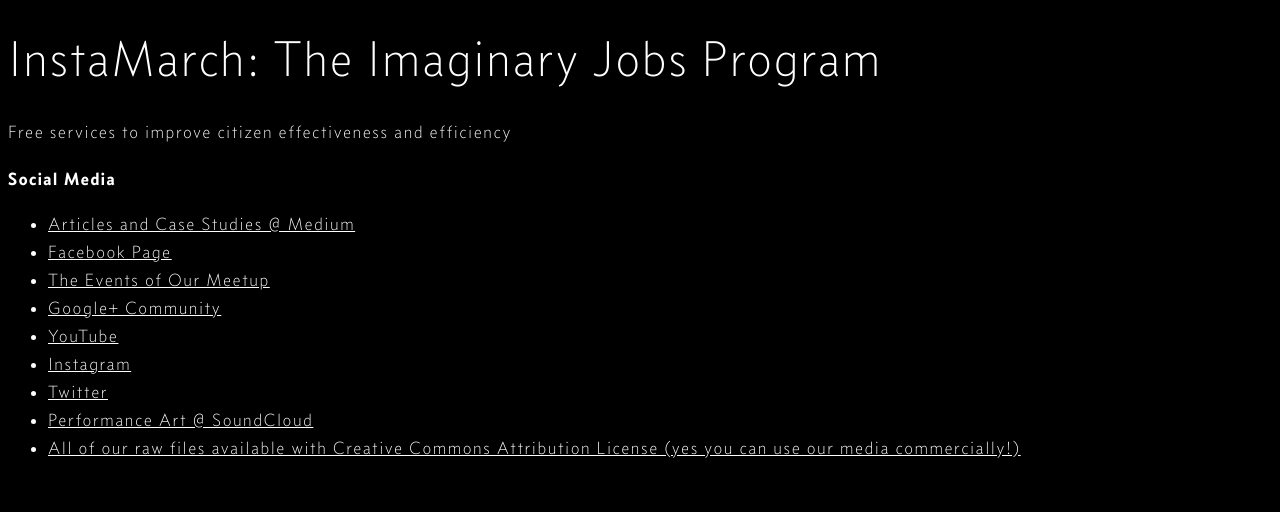
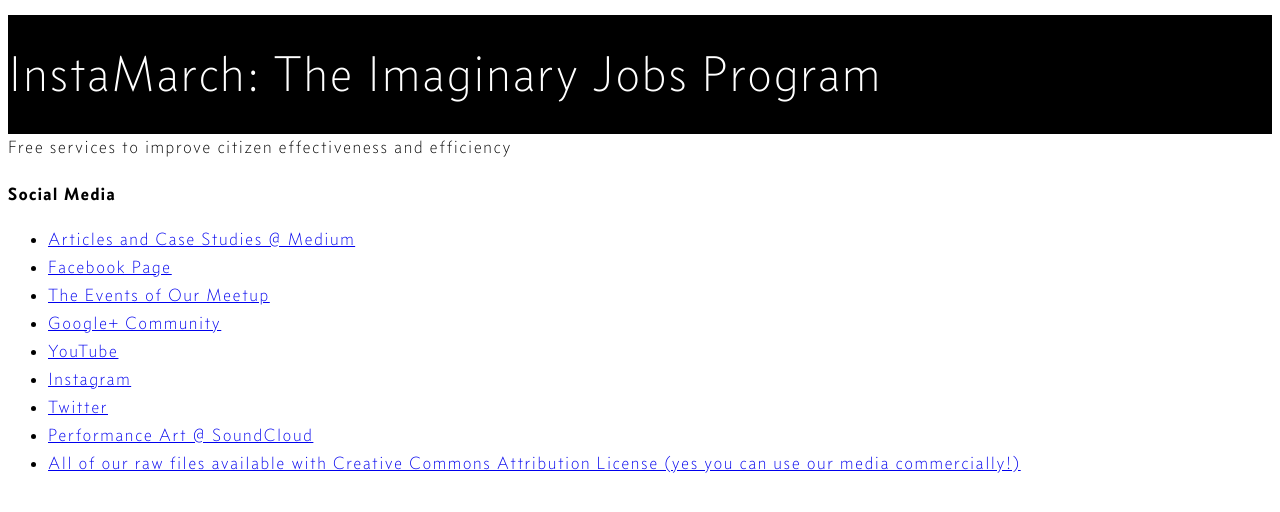
Before and after one commit to InstaMarch/InstaMarch, a plain HTML site: page index.html in a window 1280 px wide. Drawn offline with Linux system fonts and the light colour scheme.

Commit message:
fixing color

```diff
--- a/index.css
+++ b/index.css
@@ -27,9 +27,7 @@
     font-style: normal;
 }
 
-*, body {
-    background-color: black;
-    color: white;
+* {
     font-family: 'concourse_t2', sans-serif;
     font-size: 18px;
     letter-spacing: 1.5px;
@@ -48,6 +46,8 @@
     font-weight: normal;
 }
 header {
-    background-color: white;
-    color: black;
+    background-color: black;
+    color: white;
+    float: left;
+    width: 100%;
 }
```
